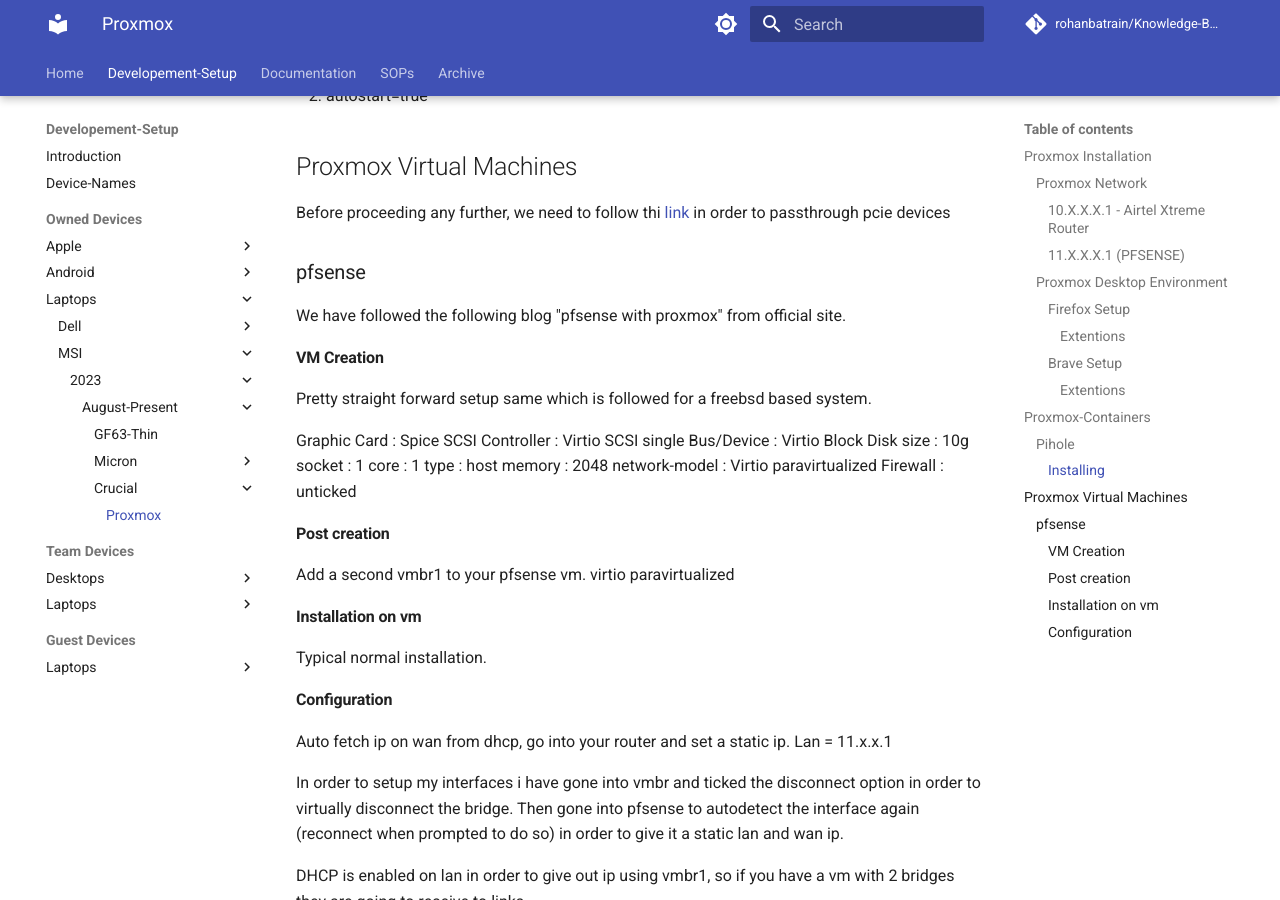
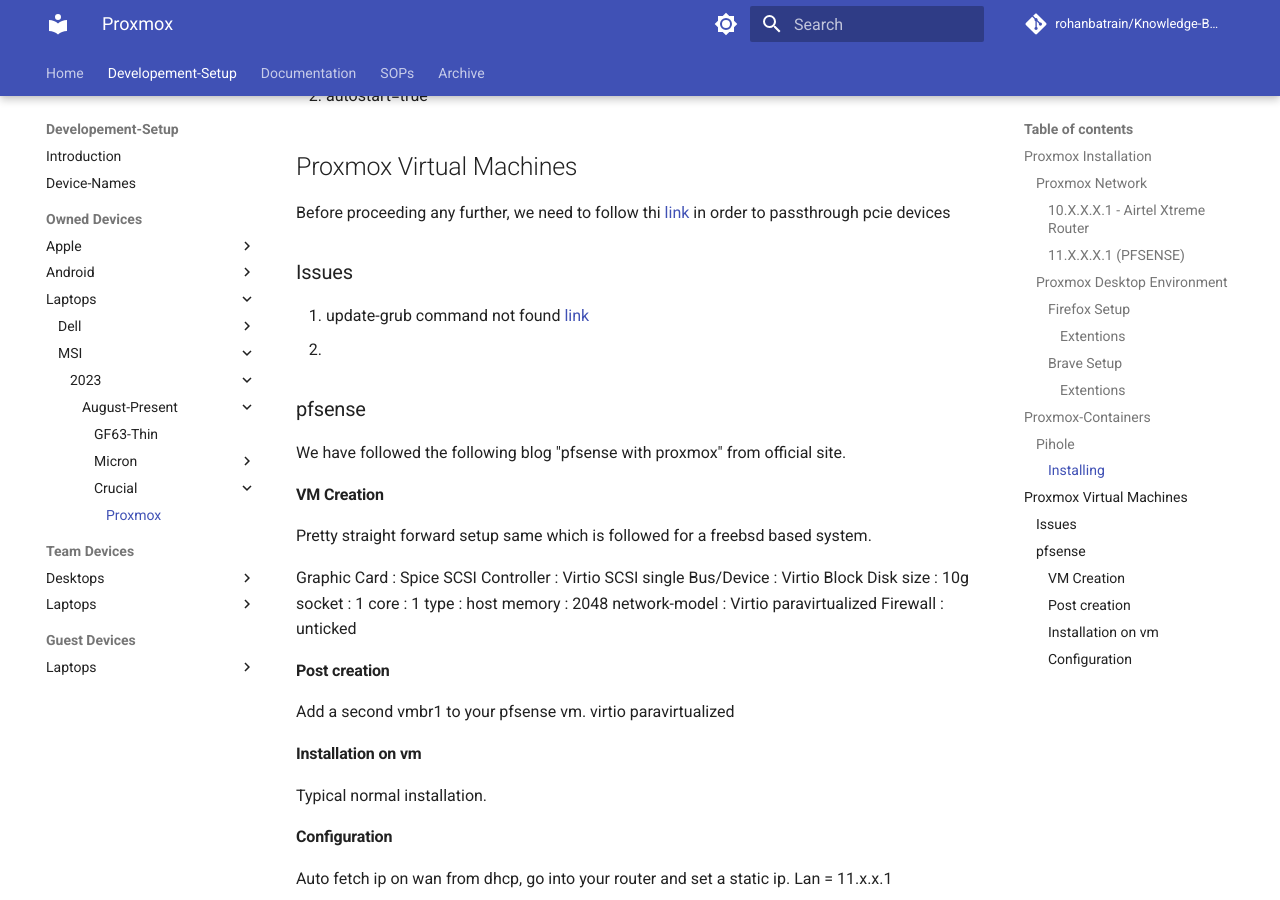
Before and after one commit to rohanbatrain/knowledge-base, an MkDocs documentation site: the page built from docs/Developement-Setup/Owned-Devices/Laptops/MSI/2023/August/Crucial-Drive/Proxmox.md, in a window 1280 px wide and 900 px high, scrolled down 1629 px. Built offline with MkDocs 1.6.1 and Material for MkDocs 9.7.7, drawn with Linux system fonts in a browser that asks for light colours; nearby versions of some CDN libraries; library files that are not in the unit come from our copies; comment, search, counter and statistics services are not loaded.

Commit message:
Update Proxmox.md

```diff
--- a/docs/Developement-Setup/Owned-Devices/Laptops/MSI/2023/August/Crucial-Drive/Proxmox.md
+++ b/docs/Developement-Setup/Owned-Devices/Laptops/MSI/2023/August/Crucial-Drive/Proxmox.md
@@ -74,6 +74,12 @@ curl -sSL <https://install.pi-hole.net> | bash
 
 Before proceeding any further, we need to follow thi [link](https://www.reddit.com/r/homelab/comments/b5xpua/the_ultimate_beginners_guide_to_gpu_passthrough/) in order to passthrough pcie devices
 
+### Issues
+
+1. update-grub command not found [link](https://askubuntu.com/questions/418666/update-grub-command-not-found)
+2.
+
+
 ### pfsense
 
 We have followed the following blog "pfsense with proxmox" from official site.
```
